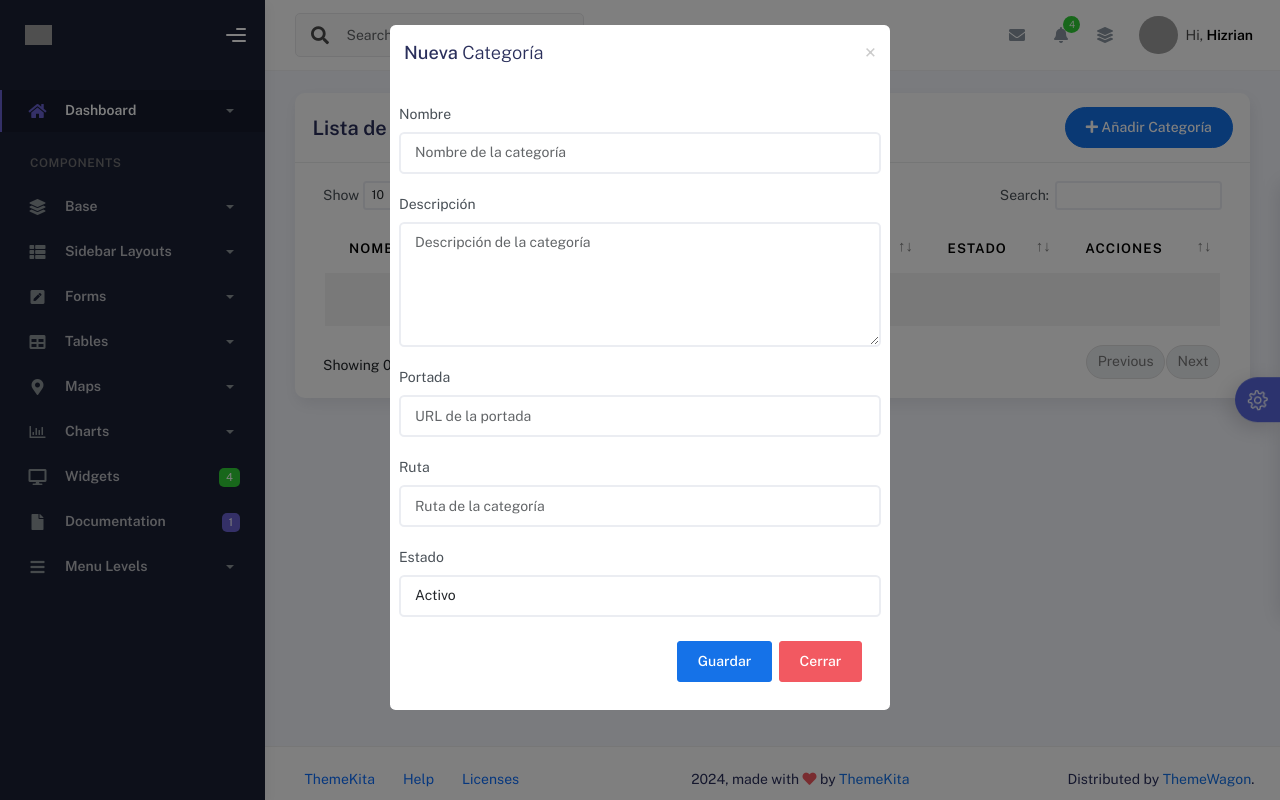
After one commit to Danny2602/comisariato, a Django app: page /categorias/ in a window 1280 px wide, after a click on "Añadir Categoría". The commit adds this page. Run offline with Django 5.2, Linux system fonts and the light colour scheme; data that the repository does not hold is empty; some libraries are stand-ins or nearby versions; grey boxes are pictures that could not be loaded.

Commit message:
curd categoria

```diff
--- a/Aplicaciones/administracion/models.py
+++ b/Aplicaciones/administracion/models.py
@@ -7,18 +7,19 @@
 # Feel free to rename the models, but don't rename db_table values or field names.
 from django.db import models
 
+from django.utils import timezone
 
 class Categoria(models.Model):
     idcategoria = models.BigAutoField(primary_key=True)
     nombre = models.CharField(max_length=255)
     descripcion = models.TextField()
     portada = models.CharField(max_length=100)
-    datecreated = models.DateTimeField()
+    datecreated = models.DateTimeField(default=timezone.now)
     ruta = models.CharField(max_length=255)
     status = models.IntegerField()
 
     class Meta:
-        managed = False
+        # managed = False
         db_table = 'categoria'
 
 
--- /dev/null
+++ b/Aplicaciones/administracion/templates/categoria/categoria.html
@@ -0,0 +1,230 @@
+{% extends "plantilla.html" %}
+
+{% block body %}
+<div class="container">
+    <div class="page-inner">
+        <div class="row">
+            <div class="col-md-12">
+                <div class="card">
+                    <div class="card-header">
+                        <div class="d-flex align-items-center">
+                            <h4 class="card-title">Lista de Categorías</h4>
+                            <button class="btn btn-primary btn-round ms-auto" data-bs-toggle="modal" data-bs-target="#addRowModal" id="addCategoryBtn">
+                                <i class="fa fa-plus"></i>
+                                Añadir Categoría
+                            </button>
+                        </div>
+                    </div>
+                    <div class="card-body">
+                        <div class="table-responsive">
+                            <table id="categoria-table" class="display table table-striped table-hover">
+                                <thead>
+                                    <tr>
+                                        <th>Nombre</th>
+                                        <th>Descripción</th>
+                                        <th>Portada</th>
+                                        <th>Ruta</th>
+                                        <th>Estado</th>
+                                        <th>Acciones</th>
+                                    </tr>
+                                </thead>
+                                <tbody id="categoria-table-body">
+                                    {% include 'categoria/partials/categoria_list.html' %}
+                                </tbody>
+                            </table>
+                        </div>
+                    </div>
+                </div>
+            </div>
+        </div>
+    </div>
+</div>
+
+<!-- Modal para añadir/editar categoría -->
+<div class="modal fade" id="addRowModal" tabindex="-1" role="dialog" aria-hidden="true">
+    <div class="modal-dialog" role="document">
+        <div class="modal-content">
+            <div class="modal-header border-0">
+                <h5 class="modal-title">
+                    <span class="fw-mediumbold" id="modalTitle">Nueva</span>
+                    <span class="fw-light">Categoría</span>
+                </h5>
+                <button type="button" class="close" data-bs-dismiss="modal" aria-label="Close">
+                    <span aria-hidden="true">&times;</span>
+                </button>
+            </div>
+            <div class="modal-body">
+                <form id="categoriaForm" method="post">
+                    {% csrf_token %}
+                    <input type="hidden" id="categoriaId" name="categoriaId">
+                    <div class="row">
+
+                            <div class="form-group">
+                                <label for="nombre">Nombre</label>
+                                <input type="text" class="form-control" id="nombre" name="nombre" placeholder="Nombre de la categoría" required>
+                            </div>
+                            <div class="form-group">
+                                <label for="descripcion">Descripción</label>
+                                <textarea class="form-control" id="descripcion" name="descripcion" rows="5" placeholder="Descripción de la categoría" required></textarea>
+                            </div>
+                            <div class="form-group">
+                                <label for="portada">Portada</label>
+                                <input type="text" class="form-control" id="portada" name="portada" placeholder="URL de la portada" required>
+                            </div>
+                            <div class="form-group">
+                                <label for="ruta">Ruta</label>
+                                <input type="text" class="form-control" id="ruta" name="ruta" placeholder="Ruta de la categoría" required>
+                            </div>
+                            <div class="form-group">
+                                <label for="status">Estado</label>
+                                <select class="form-control" id="status" name="status" required>
+                                  <option value="1">Activo</option>
+                                  <option value="0">Desactivo</option>
+                                </select>
+                            </div>
+
+                    </div>
+                    <div class="modal-footer border-0">
+                        <button type="submit" class="btn btn-primary">Guardar</button>
+                        <button type="button" class="btn btn-danger" data-bs-dismiss="modal">Cerrar</button>
+                    </div>
+                </form>
+            </div>
+        </div>
+    </div>
+</div>
+
+<!-- Modal para confirmar eliminación -->
+<div class="modal fade" id="confirmDeleteModal" tabindex="-1" role="dialog" aria-hidden="true">
+    <div class="modal-dialog" role="document">
+        <div class="modal-content">
+            <div class="modal-header border-0">
+                <h5 class="modal-title">
+                    <span class="fw-mediumbold">Confirmar</span>
+                    <span class="fw-light">Eliminación</span>
+                </h5>
+                <button type="button" class="close" data-bs-dismiss="modal" aria-label="Close">
+                    <span aria-hidden="true">&times;</span>
+                </button>
+            </div>
+            <div class="modal-body">
+                <p>¿Estás seguro de que deseas eliminar esta categoría?</p>
+            </div>
+            <div class="modal-footer border-0">
+                <button type="button" class="btn btn-danger" id="confirmDeleteBtn">Sí</button>
+                <button type="button" class="btn btn-secondary" data-bs-dismiss="modal">No</button>
+            </div>
+        </div>
+    </div>
+</div>
+
+<script>
+    $(document).ready(function() {
+        function showNotification(icon, title, message, type) {
+            $.notify({
+                icon: icon,
+                title: title,
+                message: message,
+            }, {
+                type: type,
+                placement: {
+                    from: "top",
+                    align: "right"
+                },
+                time: 1000,
+            });
+        }
+
+        function loadCategorias() {
+            $.ajax({
+                url: "{% url 'categorias' %}",
+                method: "GET",
+                success: function(data) {
+                    $('#categoria-table-body').html(data.html);
+                    $('#categoria-table').DataTable().destroy();
+                    $('#categoria-table').DataTable();
+                }
+            });
+        }
+
+        loadCategorias();
+
+        $('#addCategoryBtn').on('click', function() {
+            $('#modalTitle').text('Nueva');
+            $('#categoriaForm')[0].reset();
+            $('#categoriaId').val('');
+        });
+
+        $('#categoriaForm').on('submit', function(event) {
+            event.preventDefault();
+            var url = $('#categoriaId').val() ? "{% url 'categoria_update' %}" : "{% url 'categoria_create' %}";
+            $.ajax({
+                url: url,
+                method: "POST",
+                data: $(this).serialize(),
+                success: function(response) {
+                    showNotification('fa fa-check', response.title, response.message, response.type);
+                    $('#categoriaForm')[0].reset();
+                    $('#addRowModal').modal('hide');
+                    loadCategorias();
+                },
+                error: function(xhr, errmsg, err) {
+                    var response = JSON.parse(xhr.responseText);
+                    showNotification('fa fa-times', response.title, response.message, response.type);
+                }
+            });
+        });
+
+        var deleteId;
+        $(document).on('click', '.delete-btn', function() {
+            deleteId = $(this).data('id');
+            $('#confirmDeleteModal').modal('show');
+        });
+
+        $('#confirmDeleteBtn').on('click', function() {
+            $.ajax({
+                url: "{% url 'categoria_delete' %}",
+                method: "POST",
+                data: {
+                    id: deleteId,
+                    csrfmiddlewaretoken: '{{ csrf_token }}'
+                },
+                success: function(response) {
+                    showNotification('fa fa-check', response.title, response.message, response.type);
+                    loadCategorias();
+                    $('#confirmDeleteModal').modal('hide');
+                },
+                error: function(xhr, errmsg, err) {
+                    var response = JSON.parse(xhr.responseText);
+                    showNotification('fa fa-times', response.title, response.message, response.type);
+                }
+            });
+        });
+
+        $(document).on('click', '.edit-btn', function() {
+            var id = $(this).data('id');
+            $.ajax({
+                url: "{% url 'categoria_detail' %}",
+                method: "GET",
+                data: { id: id },
+                success: function(response) {
+                    $('#modalTitle').text('Editar');
+                    $('#categoriaId').val(response.idcategoria);
+                    $('#nombre').val(response.nombre);
+                    $('#descripcion').val(response.descripcion);
+                    $('#portada').val(response.portada);
+                    $('#ruta').val(response.ruta);
+                    $('#status').val(response.status);
+                    $('#addRowModal').modal('show');
+                },
+                error: function(xhr, errmsg, err) {
+                    var response = JSON.parse(xhr.responseText);
+                    showNotification('fa fa-times', response.title, response.message, response.type);
+                }
+            });
+        });
+
+        $('#categoria-table').DataTable();
+    });
+</script>
+{% endblock %}
--- /dev/null
+++ b/Aplicaciones/administracion/templates/categoria/partials/categoria_list.html
@@ -0,0 +1,19 @@
+{% for categoria in categorias %}
+<tr>
+  <td>{{ categoria.nombre }}</td>
+  <td>{{ categoria.descripcion }}</td>
+  <td>{{ categoria.portada }}</td>
+  <td>{{ categoria.ruta }}</td>
+  <td>{{ categoria.status|yesno:"Activo,Desactivo" }}</td>
+  <td>
+    <div class="form-button-action">
+      <button type="button" class="btn btn-link btn-primary btn-lg edit-btn" data-id="{{ categoria.idcategoria }}" data-bs-toggle="tooltip" title="Editar">
+        <i class="fa fa-edit"></i>
+      </button>
+      <button type="button" class="btn btn-link btn-danger delete-btn" data-id="{{ categoria.idcategoria }}" data-bs-toggle="tooltip" title="Eliminar">
+        <i class="fa fa-times"></i>
+      </button>
+    </div>
+  </td>
+</tr>
+{% endfor %}
--- a/Aplicaciones/administracion/templates/plantilla.html
+++ b/Aplicaciones/administracion/templates/plantilla.html
@@ -3,7 +3,7 @@
 <html lang="en">
   <head>
     <meta http-equiv="X-UA-Compatible" content="IE=edge" />
-    <title>Kaiadmin - Bootstrap 5 Admin Dashboard</title>
+    <title>Comisariato</title>
     <meta
       content="width=device-width, initial-scale=1.0, shrink-to-fit=no"
       name="viewport"
@@ -13,6 +13,7 @@
       href="{% static 'plantilla/assets/img/kaiadmin/favicon.ico' %}"
       type="image/x-icon"
     />
+    <script src="https://code.jquery.com/jquery-3.6.0.min.js"></script>
 
     <!-- Fonts and icons -->
     <script src="{% static 'plantilla/assets/js/plugin/webfont/webfont.min.js' %}"></script>
@@ -110,48 +111,8 @@
                 <div class="collapse" id="base">
                   <ul class="nav nav-collapse">
                     <li>
-                      <a href="components/avatars.html">
-                        <span class="sub-item">Avatars</span>
-                      </a>
-                    </li>
-                    <li>
-                      <a href="components/buttons.html">
-                        <span class="sub-item">Buttons</span>
-                      </a>
-                    </li>
-                    <li>
-                      <a href="components/gridsystem.html">
-                        <span class="sub-item">Grid System</span>
-                      </a>
-                    </li>
-                    <li>
-                      <a href="components/panels.html">
-                        <span class="sub-item">Panels</span>
-                      </a>
-                    </li>
-                    <li>
-                      <a href="components/notifications.html">
-                        <span class="sub-item">Notifications</span>
-                      </a>
-                    </li>
-                    <li>
-                      <a href="components/sweetalert.html">
-                        <span class="sub-item">Sweet Alert</span>
-                      </a>
-                    </li>
-                    <li>
-                      <a href="components/font-awesome-icons.html">
-                        <span class="sub-item">Font Awesome Icons</span>
-                      </a>
-                    </li>
-                    <li>
-                      <a href="components/simple-line-icons.html">
-                        <span class="sub-item">Simple Line Icons</span>
-                      </a>
-                    </li>
-                    <li>
-                      <a href="components/typography.html">
-                        <span class="sub-item">Typography</span>
+                      <a href="{% url 'categorias' %}">
+                        <span class="sub-item">Categorias</span>
                       </a>
                     </li>
                   </ul>
@@ -940,8 +901,11 @@
         </div>
         <!-- End Custom template -->
       </div>
+
       <!--   Core JS Files   -->
       <script src="{% static 'plantilla/assets/js/core/jquery-3.7.1.min.js' %}"></script>
+      <!-- Datatables -->
+    <script src="{% static 'plantilla/assets/js/plugin/datatables/datatables.min.js' %}"></script>
       <script src="{% static 'plantilla/assets/js/core/popper.min.js' %}"></script>
       <script src="{% static 'plantilla/assets/js/core/bootstrap.min.js' %}"></script>
 
--- a/Aplicaciones/administracion/urls.py
+++ b/Aplicaciones/administracion/urls.py
@@ -3,4 +3,10 @@ from django.urls import path
 from . import views
 urlpatterns = [
     path('', views.inicio, name='inicio'),
+    path('categorias/', views.categorias, name='categorias'),
+    path('categoria_create/', views.categoria_create, name='categoria_create'),
+    path('categoria_update/', views.categoria_update, name='categoria_update'),
+    path('categoria_delete/', views.categoria_delete, name='categoria_delete'),
+    path('categoria_detail/', views.categoria_detail, name='categoria_detail'),
+
 ]
--- a/Aplicaciones/administracion/views.py
+++ b/Aplicaciones/administracion/views.py
@@ -1,5 +1,76 @@
-from django.shortcuts import render
+from django.shortcuts import render,get_object_or_404
+from .models import Categoria
+from django.http import JsonResponse
+from django.template.loader import render_to_string
 
 # Create your views here.
 def inicio(request):
     return render(request, 'inicio.html')
+
+def categorias(request):
+    if request.headers.get('x-requested-with') == 'XMLHttpRequest':
+        categorias = Categoria.objects.all()
+        html = render_to_string('categoria/partials/categoria_list.html', {'categorias': categorias})
+        return JsonResponse({'html': html})
+    categorias = Categoria.objects.all()
+    return render(request, 'categoria/categoria.html', {'categorias': categorias})
+
+def categoria_create(request):
+    if request.method == "POST":
+        nombre = request.POST.get('nombre')
+        descripcion = request.POST.get('descripcion')
+        portada = request.POST.get('portada')
+        ruta = request.POST.get('ruta')
+        status = request.POST.get('status')
+
+        try:
+            Categoria.objects.create(
+                nombre=nombre,
+                descripcion=descripcion,
+                portada=portada,
+                ruta=ruta,
+                status=status
+            )
+            return JsonResponse({'title':'Exito','message': 'Categoría creada exitosamente', 'type': 'success'})
+        except Exception as e:
+            return JsonResponse({'title':'Error','message': 'Error al crear la categoría: ' + str(e), 'type': 'danger'}, status=400)
+    return render(request, 'categoria/categoria.html')
+
+def categoria_update(request):
+    if request.method == "POST":
+        idcategoria = request.POST.get('categoriaId')
+        categoria = get_object_or_404(Categoria, idcategoria=idcategoria)
+        categoria.nombre = request.POST.get('nombre')
+        categoria.descripcion = request.POST.get('descripcion')
+        categoria.portada = request.POST.get('portada')
+        categoria.ruta = request.POST.get('ruta')
+        categoria.status = request.POST.get('status')
+
+        try:
+            categoria.save()
+            return JsonResponse({'title':'Exito','message': 'Categoría actualizada exitosamente', 'type': 'success'})
+        except Exception as e:
+            return JsonResponse({'title':'Error','message': 'Error al actualizar la categoría: ' + str(e), 'type': 'danger'}, status=400)
+
+def categoria_detail(request):
+    idcategoria = request.GET.get('id')
+    categoria = get_object_or_404(Categoria, idcategoria=idcategoria)
+    data = {
+        'idcategoria': categoria.idcategoria,
+        'nombre': categoria.nombre,
+        'descripcion': categoria.descripcion,
+        'portada': categoria.portada,
+        'ruta': categoria.ruta,
+        'status': categoria.status,
+    }
+    return JsonResponse(data)
+
+def categoria_delete(request):
+    if request.method == "POST":
+        idcategoria = request.POST.get('id')
+        try:
+            categoria = get_object_or_404(Categoria, idcategoria=idcategoria)
+            categoria.delete()
+            return JsonResponse({'title':'Exito','message': 'Categoría eliminada exitosamente', 'type': 'success'})
+        except Exception as e:
+            return JsonResponse({'title':'Error','message': 'Error al eliminar la categoría: ' + str(e), 'type': 'danger'}, status=400)
--- a/comisariato/settings.py
+++ b/comisariato/settings.py
@@ -86,8 +86,11 @@ DATABASES = {
         'ENGINE': 'django.db.backends.mysql',
         'NAME': 'comisariatobdd',
         'USER': 'root',
+        # 'USER': 'bossun',
         'PASSWORD': '2602',
+        # 'PASSWORD': 'Zelda@2602',
         'HOST': 'localhost',  # o la dirección de tu servidor MySQL
+        # 'HOST': '192.168.0.121',  # o la dirección de tu servidor MySQL
         'PORT': '3306',       # el puerto por defecto de MySQL
     }
 }
```
